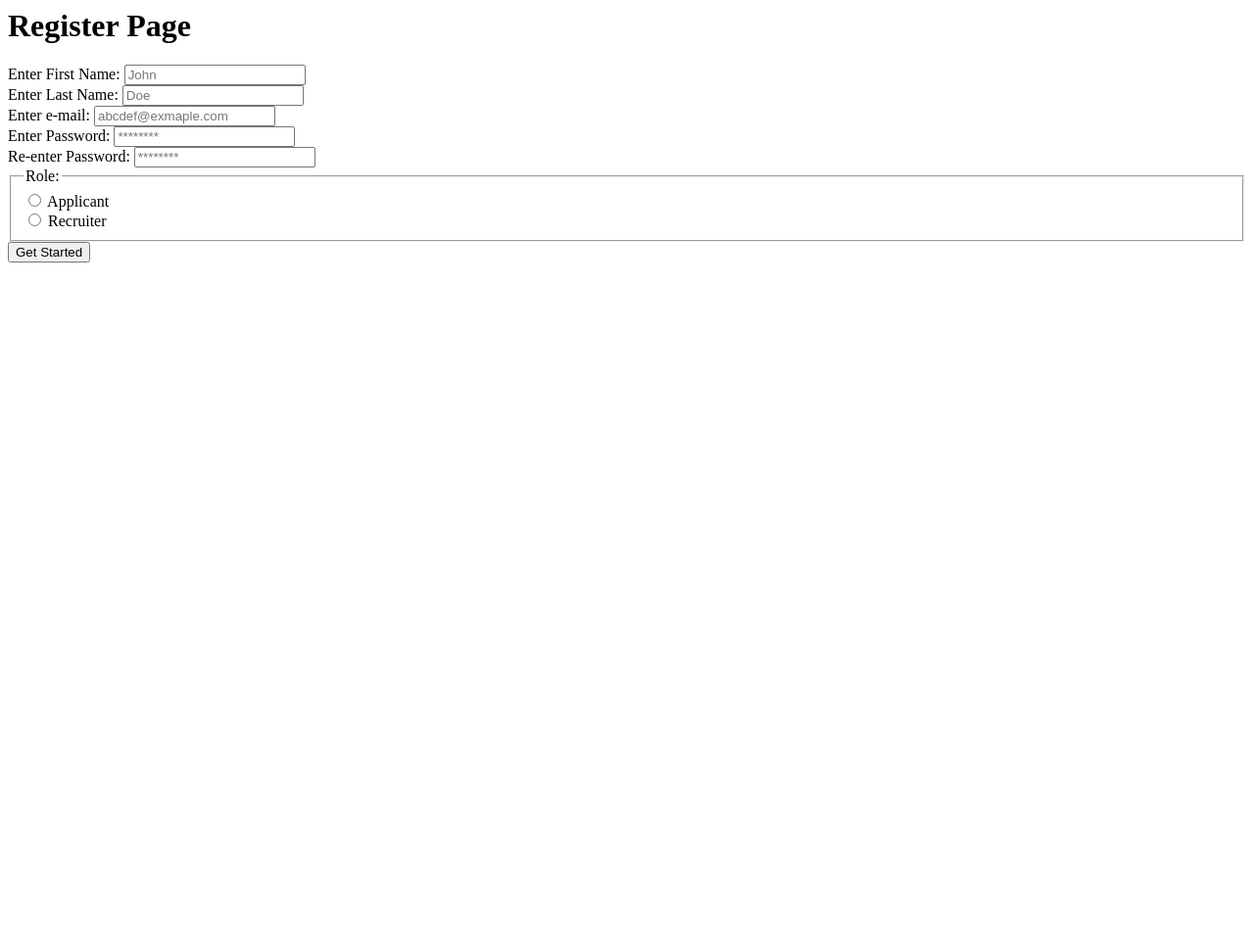
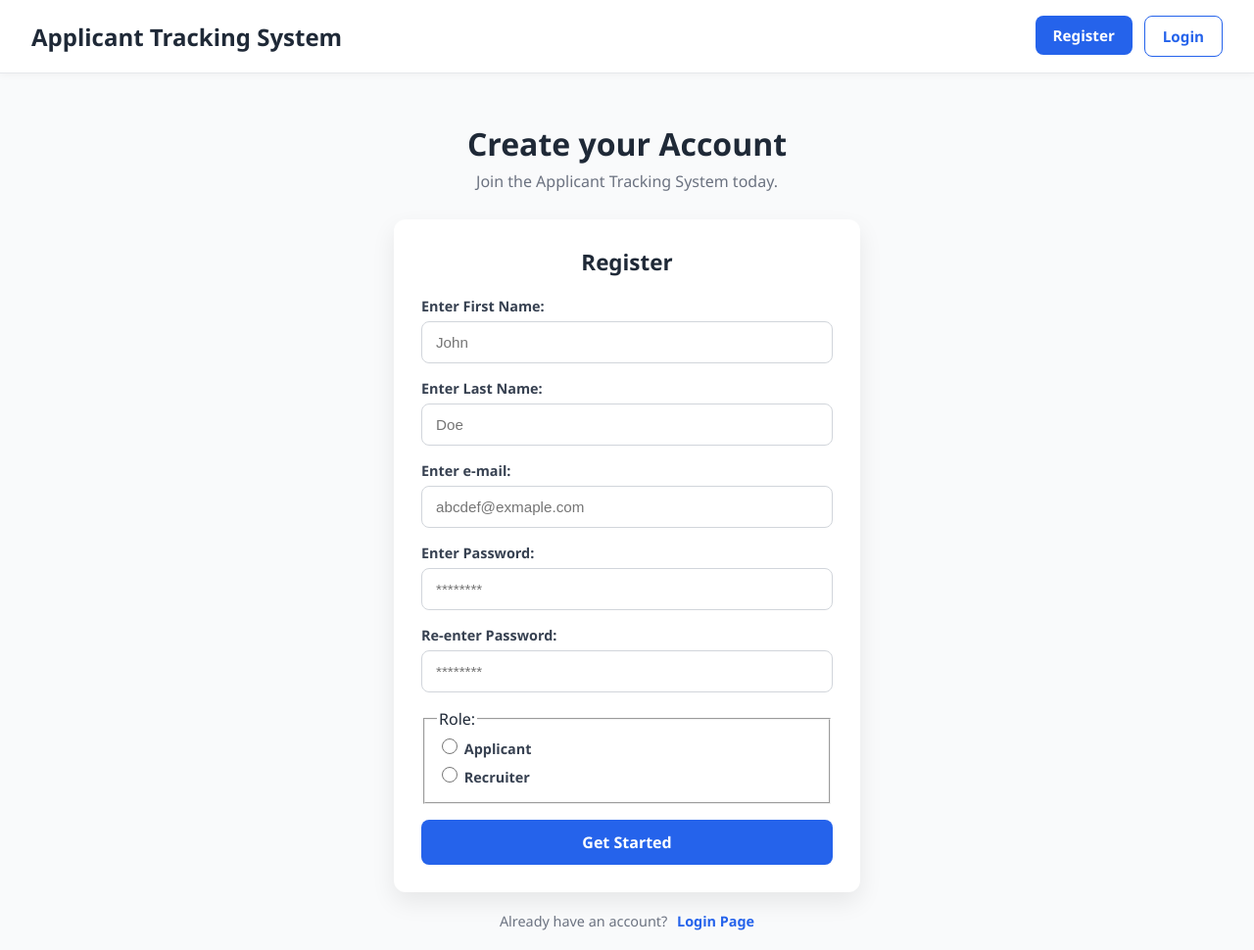
Before and after one commit to msharjeelali/applicant_tracking_system, a Django app: page /user/register/ in a window 1280 px wide. Shown: the whole page at 98% size. Before the commit the page ends 268 px from the top, so only its background shows below. Run offline with Django 5.2, Linux system fonts and the light colour scheme.

```diff
--- a/applicant_tracking_system/urls.py
+++ b/applicant_tracking_system/urls.py
@@ -21,5 +21,5 @@ urlpatterns = [
     path('', include('home.urls')),
     path('admin/', admin.site.urls),
     path('user/', include('users.urls')),
-    path('dashboard/', include('jobs.urls'))
+    path('jobs/', include('jobs.urls'))
 ]
--- a/jobs/urls.py
+++ b/jobs/urls.py
@@ -2,5 +2,5 @@ from django.urls import path
 from . import views
 
 urlpatterns = [
-    path('', views.dashboard_page, name='dasahboard-page')
+    path('', views.jobs_page, name='jobs_page')
 ]
--- a/jobs/views.py
+++ b/jobs/views.py
@@ -2,5 +2,5 @@ from django.shortcuts import render
 from django.http import HttpResponse
 
 # Create your views here.
-def dashboard_page(request):
-    return HttpResponse("Dashboard")
+def jobs_page(request):
+    return render(request, 'jobs/home.html')
--- /dev/null
+++ b/static/css/styles.css
@@ -0,0 +1,469 @@
+/* -------------------------------
+   Global body & font
+-------------------------------- */
+body {
+  font-family:
+    "Segoe UI",
+    system-ui,
+    -apple-system,
+    sans-serif;
+  font-size: 16px;
+  color: #1f2937;
+  margin: 0;
+  padding: 0;
+  background-color: #f9fafb;
+}
+
+h1,
+h2,
+h3,
+h4,
+h5,
+h6 {
+  font-family: inherit;
+  color: #1f2937;
+  margin: 0;
+}
+
+p {
+  font-family: inherit;
+  margin: 0;
+  color: #6b7280;
+}
+
+/* Navbar container */
+.navbar {
+  display: flex;
+  align-items: center;
+  justify-content: space-between;
+
+  padding: 16px 32px;
+  background-color: #ffffff;
+
+  border-bottom: 1px solid #e5e7eb;
+  box-shadow: 0 2px 8px rgba(0, 0, 0, 0.04);
+
+  font-family:
+    "Segoe UI",
+    system-ui,
+    -apple-system,
+    sans-serif;
+
+  /* Primary button */
+  .btn-primary {
+    padding: 10px 18px;
+    border-radius: 8px;
+
+    background-color: #2563eb;
+    color: #ffffff;
+
+    border: none;
+    font-size: 0.95rem;
+    font-weight: 600;
+    cursor: pointer;
+
+    transition:
+      background-color 0.2s ease,
+      transform 0.1s ease;
+  }
+
+  .btn-primary:hover {
+    background-color: #1d4ed8;
+    transform: translateY(-1px);
+  }
+
+  /* Secondary button */
+  .btn-secondary {
+    padding: 10px 18px;
+    border-radius: 8px;
+
+    background-color: #ffffff;
+    color: #2563eb;
+
+    border: 1px solid #2563eb;
+    font-size: 0.95rem;
+    font-weight: 600;
+    cursor: pointer;
+
+    transition:
+      background-color 0.2s ease,
+      color 0.2s ease;
+  }
+
+  .btn-secondary:hover {
+    background-color: #2563eb;
+    color: #ffffff;
+  }
+}
+
+/* Brand / title */
+.navbar h1 {
+  margin: 0;
+  font-size: 1.5rem;
+  font-weight: 700;
+  color: #1f2937;
+}
+
+/* Remove link underline */
+.navbar a {
+  text-decoration: none;
+}
+
+/* Right-side actions */
+.navbar > div {
+  display: flex;
+  gap: 12px;
+}
+
+/* -------------------------------
+   Page wrapper
+-------------------------------- */
+.page-wrapper {
+  min-height: calc(100vh - 80px); /* subtract navbar height */
+  display: flex;
+  flex-direction: column;
+  align-items: center;
+  justify-content: center;
+  padding: 20px 16px;
+  margin-top: 30px; /* offset for fixed navbar */
+  background-color: #f9fafb;
+  box-sizing: border-box;
+}
+
+/* Page intro headings */
+.page-wrapper > h2 {
+  font-size: 2rem;
+  font-weight: 700;
+  margin-bottom: 6px;
+  text-align: center;
+}
+
+.page-wrapper > p {
+  font-size: 1rem;
+  margin-bottom: 28px;
+  text-align: center;
+}
+
+/* -------------------------------
+   Auth card
+-------------------------------- */
+.auth-card {
+  width: 100%;
+  max-width: 420px;
+  background-color: #ffffff;
+  padding: 28px;
+  border-radius: 12px;
+  box-shadow: 0 10px 25px rgba(0, 0, 0, 0.08);
+
+  display: flex;
+  flex-direction: column;
+  align-items: center;
+}
+
+/* Card headings */
+.auth-card h2 {
+  text-align: center;
+  font-size: 1.4rem;
+  margin-bottom: 20px;
+}
+
+/* -------------------------------
+   Django form fields
+-------------------------------- */
+.auth-card form {
+  width: 100%;
+  display: flex;
+  flex-direction: column;
+  gap: 16px;
+}
+
+.auth-card form p {
+  margin: 0;
+}
+
+.auth-card label {
+  display: block;
+  font-size: 0.9rem;
+  font-weight: 600;
+  margin-bottom: 6px;
+  color: #374151;
+}
+
+.auth-card input:not([type="radio"]):not([type="checkbox"]),
+.auth-card select,
+.auth-card textarea {
+  width: 100%;
+  padding: 12px 14px;
+  border-radius: 8px;
+  border: 1px solid #d1d5db;
+  font-size: 0.95rem;
+  box-sizing: border-box;
+  transition:
+    border-color 0.2s ease,
+    box-shadow 0.2s ease;
+}
+
+.auth-card input:focus,
+.auth-card select:focus,
+.auth-card textarea:focus {
+  outline: none;
+  border-color: #2563eb;
+  box-shadow: 0 0 0 3px rgba(37, 99, 235, 0.15);
+}
+
+/* -------------------------------
+   Radio buttons
+-------------------------------- */
+.auth-card ul {
+  list-style: none;
+  padding: 0;
+  margin: 0;
+}
+
+.auth-card li {
+  display: flex;
+  align-items: center;
+  gap: 10px;
+  margin-bottom: 8px;
+}
+
+.auth-card input[type="radio"] {
+  width: 16px;
+  height: 16px;
+  accent-color: #2563eb;
+  cursor: pointer;
+}
+
+.auth-card li label {
+  margin: 0;
+  font-weight: 500;
+  font-size: 0.9rem;
+  cursor: pointer;
+}
+
+/* -------------------------------
+   Buttons
+-------------------------------- */
+.btn-block,
+.btn-primary,
+.btn-secondary {
+  width: 100%;
+  padding: 12px;
+  border-radius: 8px;
+  font-family: inherit;
+  font-size: 1rem;
+  font-weight: 600;
+  cursor: pointer;
+  border: none;
+  transition:
+    background-color 0.2s ease,
+    transform 0.1s ease;
+}
+
+.btn-block {
+  background-color: #2563eb;
+  color: #ffffff;
+}
+
+.btn-block:hover {
+  background-color: #1d4ed8;
+  transform: translateY(-1px);
+}
+
+/* -------------------------------
+   Error messages
+-------------------------------- */
+.error-message,
+.auth-card .errorlist {
+  color: #dc2626;
+  font-size: 0.85rem;
+  margin: 0 0 8px 0;
+}
+
+/* Help text */
+.auth-card .helptext {
+  font-size: 0.8rem;
+  color: #6b7280;
+}
+
+/* -------------------------------
+   Footer links
+-------------------------------- */
+.login-footer {
+  margin-top: 20px;
+  font-size: 0.9rem;
+  color: #6b7280;
+  text-align: center;
+}
+
+.login-footer a {
+  margin-left: 6px;
+  color: #2563eb;
+  font-weight: 600;
+  text-decoration: none;
+}
+
+.login-footer a:hover {
+  text-decoration: underline;
+}
+
+/* -------------------------------
+   Django messages
+-------------------------------- */
+.message {
+  width: 100%;
+  max-width: 420px;
+  /* max-width: 420px;  aligns with auth-card width */
+  padding: 12px 16px;
+  margin-bottom: 16px;
+  margin-top: 16px;
+  border-radius: 8px;
+  font-size: 0.95rem;
+  text-align: center;
+  box-sizing: border-box;
+}
+
+/* Error messages */
+.message.error,
+.message.danger {
+  background-color: #fee2e2; /* light red */
+  color: #b91c1c; /* dark red */
+  border: 1px solid #fca5a5;
+}
+
+/* Success messages */
+.message.success {
+  background-color: #dcfce7; /* light green */
+  color: #166534; /* dark green */
+  border: 1px solid #4ade80;
+}
+
+/* Info / warning messages */
+.message.info {
+  background-color: #dbeafe; /* light blue */
+  color: #1e40af; /* dark blue */
+  border: 1px solid #93c5fd;
+}
+
+/* Optional: slight shadow */
+.message {
+  box-shadow: 0 2px 6px rgba(0, 0, 0, 0.05);
+}
+
+/* Navbar right section */
+.navbar-right {
+  display: flex;
+  align-items: center;
+}
+
+/* User icon */
+.user-dropdown {
+  position: relative;
+  display: inline-block;
+  cursor: pointer;
+}
+
+.user-icon {
+  width: 30px;
+  height: 30px;
+  border-radius: 50%;
+  border: 2px solid #2563eb;
+}
+
+/* Dropdown menu hidden by default */
+.dropdown-menu {
+  display: none;
+  position: absolute;
+  right: 0;
+  top: 35px; /* adjust based on icon size */
+  background-color: #ffffff;
+  min-width: 140px;
+  box-shadow: 0 4px 12px rgba(0, 0, 0, 0.1);
+  overflow: hidden;
+  z-index: 1001;
+}
+
+/* Show dropdown on hover */
+.user-dropdown:hover .dropdown-menu {
+  display: block;
+}
+
+/* Dropdown links */
+.dropdown-menu a {
+  display: block;
+  padding: 12px 16px;
+  text-decoration: none;
+  color: #111827;
+  font-weight: 500;
+  transition: background-color 0.2s ease;
+}
+
+.dropdown-menu a:hover {
+  background-color: #2563eb;
+  color: #ffffff;
+}
+
+.card {
+  box-shadow: 0 4px 8px 0 rgba(0, 0, 0, 0.2);
+  max-width: 300px;
+  margin: auto;
+  text-align: center;
+  .title {
+    color: grey;
+    font-size: 18px;
+  }
+
+  button {
+    border: none;
+    outline: 0;
+    display: inline-block;
+    padding: 8px;
+    color: white;
+    background-color: #000;
+    text-align: center;
+    cursor: pointer;
+    width: 100%;
+    font-size: 18px;
+  }
+
+  a {
+    text-decoration: none;
+    font-size: 22px;
+    color: black;
+  }
+
+  button:hover,
+  a:hover {
+    opacity: 0.7;
+  }
+}
+
+.nav-links{
+  padding: 10px 20px;
+  border-radius: 10px;
+  color: #000;
+  font-weight: bold;
+  border: 1px solid #fff;
+
+}
+
+.active, .nav-links:hover{
+  border: 1px solid #2563eb;
+  color: #2563eb;
+}
+
+.create-button{
+  right: 0;
+  bottom: 0;
+  border: none;
+  z-index: 1000;
+  color: #fff;
+  cursor: pointer;
+  position: absolute;
+  border-radius: 50%;
+  margin-right: 25px;
+  padding: 10px 20px;
+  margin-bottom: 25px;
+  font-size: xx-large;
+  background-color: #2563eb;
+}
--- a/templates/applicant_navbar.html
+++ b/templates/applicant_navbar.html
@@ -1,4 +1,4 @@
-<nav>
+<nav class="navbar">
     <a href="{% url 'logout_page' %}">
         <button>Logout</button>
     </a>
--- a/templates/auth/register.html
+++ b/templates/auth/register.html
@@ -1,17 +1,33 @@
+{% extends "base.html" %}
+
+{% block pagetitle %}Register Page{% endblock %}
+
 {% block content %}
 
-<h1>Register Page</h1>
+<div class="page-wrapper">
+  <h2>Create your Account</h2>
+  <p>Join the Applicant Tracking System today.</p>
+
+  <div class="auth-card">
 
     {% if messages %}
       {% for message in messages %}
-        <p>{{ message }}</p>
+        <p class="message {{ message.tags }}">{{ message }}</p>
       {% endfor %}
     {% endif %}
 
+    <h2>Register</h2>
     <form method="POST">
       {% csrf_token %}
       {{ form }}
-    <button type="submit">Get Started</button>
+      <button type="submit" class="btn-block">Get Started</button>
     </form>
+  </div>
+
+  <div class="login-footer">
+    <span>Already have an account?</span>
+    <a href="{% url 'login_page' %}">Login Page</a>
+  </div>
+</div>
 
 {% endblock %}
--- a/templates/base.html
+++ b/templates/base.html
@@ -1,19 +1,54 @@
-<!DOCTYPE html>
+<!doctype html>
 <html lang="en">
-<head>
-    <meta charset="UTF-8">
-    <meta name="viewport" content="width=device-width, initial-scale=1.0">
+  <head>
+    <meta charset="UTF-8" />
+    <meta name="viewport" content="width=device-width, initial-scale=1.0" />
     <title>{% block pagetitle %} {% endblock %}</title>
-</head>
-<body>
+    {% load static %}
+    <link rel="stylesheet" href="{% static 'css/styles.css' %}" />
+
+    <style>
+      body {
+        font-family:
+          "Segoe UI",
+          system-ui,
+          -apple-system,
+          sans-serif;
+        font-size: 16px;
+        color: #1f2937;
+        margin: 0;
+        padding: 0;
+        background-color: #f9fafb;
+      }
+
+      h1,
+      h2,
+      h3,
+      h4,
+      h5,
+      h6 {
+        font-family: inherit;
+        color: #1f2937;
+        margin: 0;
+      }
+
+      p {
+        font-family: inherit;
+        margin: 0;
+        color: #6b7280;
+      }
+    </style>
+  </head>
+  <body>
+
     {% if not request.user.is_authenticated %}
-        {% include "public_navbar.html" %}
-    {% else %}
-        {% include "applicant_navbar.html" %}
+      {% include "public_navbar.html"%}
+    {% elif request.user.role == "applicant" %}
+      {% include "applicant_navbar.html" %}
+    {% elif request.user.role == "recruiter" %}
+      {% include "recruiter_navbar.html" %}
     {% endif %}
 
-    {% block content %}
-
-    {% endblock %}
-</body>
+    {% block content %} {% endblock %}
+  </body>
 </html>
--- a/templates/public_navbar.html
+++ b/templates/public_navbar.html
@@ -1,8 +1,16 @@
-<nav>
-    <a href="{% url 'register_page' %}">
-        <button>Register</button>
+<nav class="navbar">
+    <a href="{% url 'home_page' %}">
+        <h1>
+            Applicant Tracking System
+        </h1>
     </a>
-    <a href="{% url 'login_page' %}">
-        <button>Login</button>
-    </a>
+
+    <div>
+        <a href="{% url 'register_page' %}">
+            <button class="btn-primary">Register</button>
+        </a>
+        <a href="{% url 'login_page' %}">
+            <button class="btn-secondary">Login</button>
+        </a>
+    </div>
 </nav>
--- a/users/admin.py
+++ b/users/admin.py
@@ -2,6 +2,10 @@ from . import models
 from django.contrib import admin
 
 # Register your models here.
+
+class CustomUserAdminModel(admin.ModelAdmin):
+    list_display = ("email", "first_name", "last_name")
+
 admin.site.register(models.Recruiter)
 admin.site.register(models.Applicant)
-admin.site.register(models.CustomUser)
+admin.site.register(models.CustomUser, CustomUserAdminModel)
--- a/users/models.py
+++ b/users/models.py
@@ -16,6 +16,9 @@ class CustomUser(AbstractUser):
     #otp = models.CharField(max_length=6, null=True, blank=True)
     #otp_time_stamp = models.DateTimeField(null=True, blank=True)
 
+    def __str__(self):
+        return self.email
+
 class Applicant(models.Model):
 
     resume = models.FileField(null=True)
--- a/users/urls.py
+++ b/users/urls.py
@@ -3,8 +3,9 @@ from . import views
 
 
 urlpatterns = [
+    #path('verify/', views.verify_page, name='verify_page'),
+    path('login/', views.login_page, name='login_page'),
+    path('logout/', views.logout_page, name='logout_page'),
+    path('profile/', views.profile_page, name='profile_page'),
     path('register/', views.register_page, name='register_page'),
-    #path('verify/', views.verify_page, name='verify_page'),
-    path('logout/', views.logout_page, name='logout_page'),
-    path('login/', views.login_page, name='login_page'),
 ]
--- a/users/views.py
+++ b/users/views.py
@@ -136,3 +136,11 @@ def logout_page(request):
         logout(request)
 
     return redirect('/')
+
+
+def profile_page(request):
+
+
+
+
+    return render(request, 'auth/profile.html')
```
Also changed, not shown: applicant_tracking_system/settings.py (+15 -11 lines), templates/auth/login.html (+18 -4 lines), templates/auth/profile.html (added, +9 -0 lines), templates/jobs/home.html (added, +12 -0 lines), templates/recruiter_navbar.html (+25 -1 lines), static/images/user-icon.png (added). Lines whose indentation alone changed are shown as unchanged.
